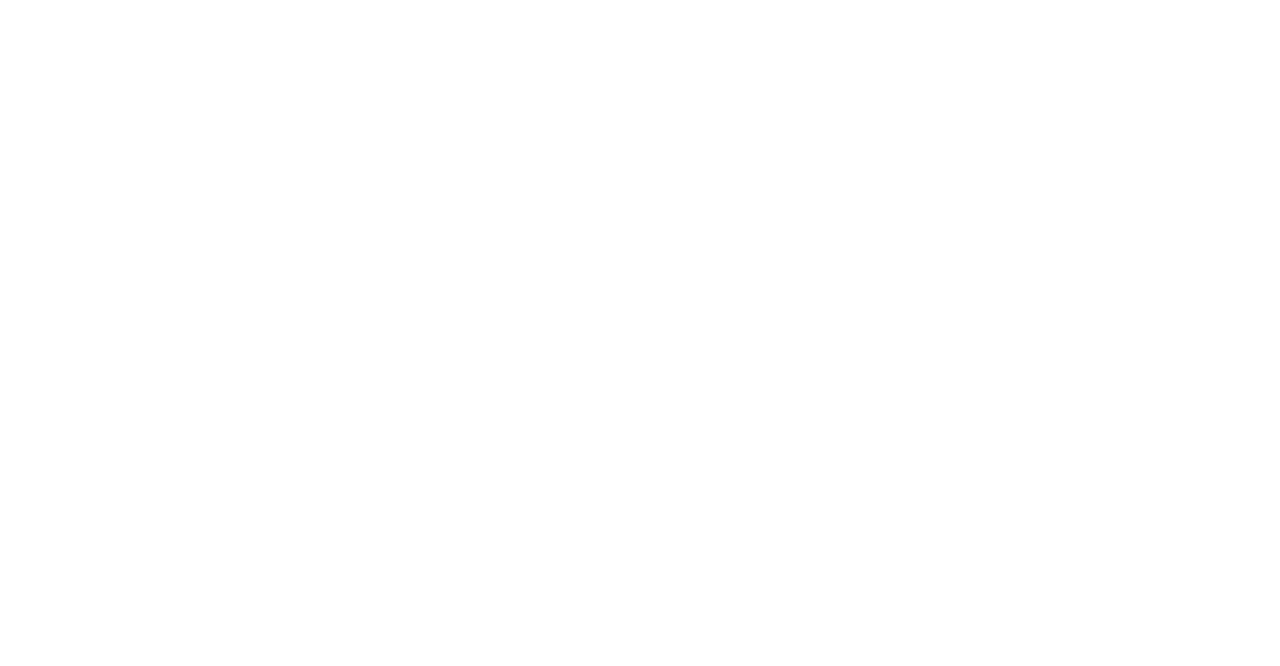
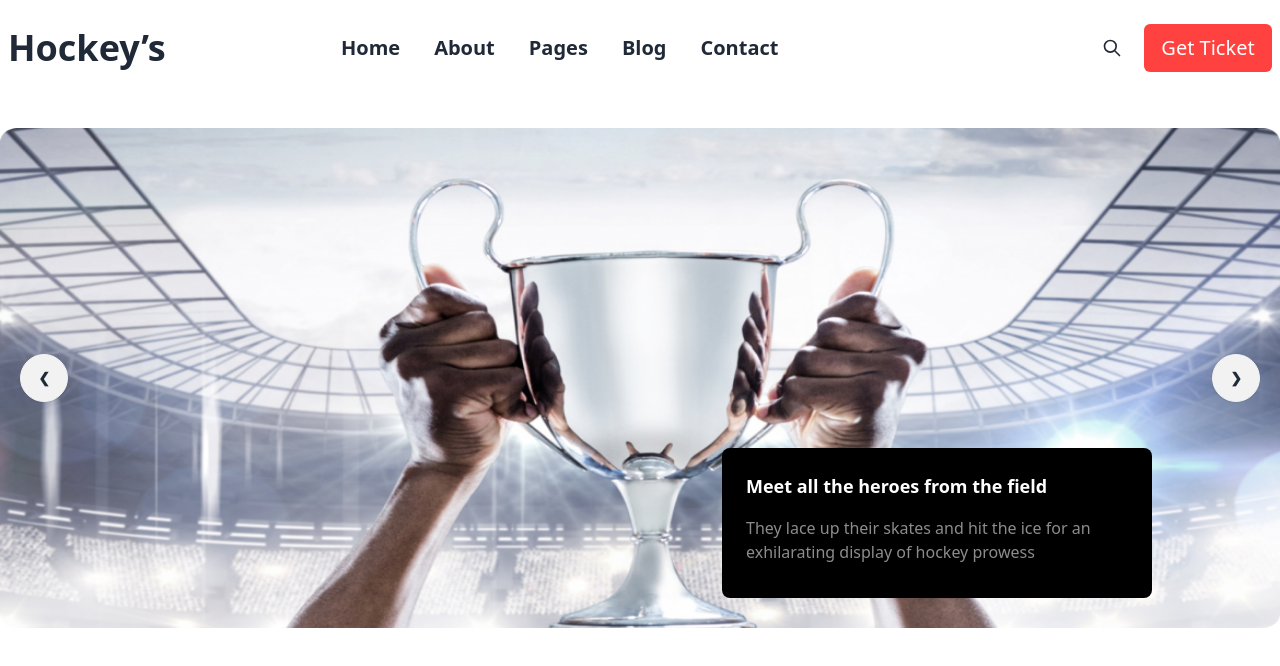
Before and after one commit to usainu969/assignment-3, a plain HTML site: page index.html in a window 1280 px wide. Drawn offline with nearby package versions, Linux system fonts and the light colour scheme.

Commit message:
header section added

```diff
--- a/index.html
+++ b/index.html
@@ -42,8 +42,71 @@
     </style>
 </head>
 <body>
-    <header>
+    <header class="container mx-auto mt-4">
+        <!-- nav section starts here -->
+        <div class="flex justify-between items-center">
+            <div class="sm:max-w-xl md:hidden lg:hidden">
+                <svg xmlns="http://www.w3.org/2000/svg" width="24" height="24" viewBox="0 0 24 24" fill="none">
+                    <path d="M3.75 6.75H20.25M3.75 12H12.5M3.75 17.25H20.25" stroke="#131318" stroke-width="1.5" stroke-linecap="round" stroke-linejoin="round"/>
+                  </svg>
+            </div>
 
+            <div class="navbar bg-base-100">
+                <div class="navbar-start">
+                  <div class="text-4xl font-extrabold">
+                    <h1>Hockey’s</h1>
+                  </div>
+                </div>
+                <div class="hidden:min-w lg:w-full md:w-full">
+                  <a class="btn btn-ghost text-xl">Home</a>
+                  <a class="btn btn-ghost text-xl">About</a>
+                  <a class="btn btn-ghost text-xl">Pages</a>
+                  <a class="btn btn-ghost text-xl">Blog</a>
+                  <a class="btn btn-ghost text-xl">Contact</a>
+                </div>
+                <div class="navbar-end space-x-2">
+                  <button class="btn btn-ghost btn-circle">
+                    <svg xmlns="http://www.w3.org/2000/svg" class="h-5 w-5" fill="none" viewBox="0 0 24 24" stroke="currentColor"><path stroke-linecap="round" stroke-linejoin="round" stroke-width="2" d="M21 21l-6-6m2-5a7 7 0 11-14 0 7 7 0 0114 0z" /></svg>
+                  </button>
+                    <div class="flex justify-center bg-[#FF4240] text-center w-32 items-center h-12 rounded-md px-4 py-1 text-xl">
+                        <button class="text-white ">Get Ticket</button>
+                    </div>
+                </div>
+              </div>
+        </div>
+        <!-- nav section ends here -->
+        <!-- banner section starts -->
+        <section class="w-auto my-12 h-[500px] object-cover flex justify-center">
+            <div class="relative sm:flex flex-row carousel w-[100%]">
+                <div id="slide1" class="carousel-item relative w-full">
+                  <img src="/Images/1.png" class="w-full" />
+                  <div class="absolute flex justify-between transform -translate-y-1/2 left-5 right-5 top-1/2">
+                    <a href="#slide4" class="btn btn-circle">❮</a>
+                    <a href="#slide2" class="btn btn-circle">❯</a>
+                  </div>
+                </div>
+                <div id="slide2" class="carousel-item relative w-full">
+                  <img src="/Images/2.png" class="w-full" />
+                  <div class="absolute flex justify-between transform -translate-y-1/2 left-5 right-5 top-1/2">
+                    <a href="#slide1" class="btn btn-circle">❮</a>
+                    <a href="#slide3" class="btn btn-circle">❯</a>
+                  </div>
+                </div>
+                <div id="slide3" class="carousel-item relative w-full">
+                  <img src="/Images/3.png" class="w-full" />
+                  <div class="absolute flex justify-between transform -translate-y-1/2 left-5 right-5 top-1/2">
+                    <a href="#slide2" class="btn btn-circle">❮</a>
+                    <a href="#slide1" class="btn btn-circle">❯</a>
+                  </div>
+                </div>
+                <div class="absolute sm:w-full w-auto h-[150px] bg-black text-white z-20 top-80 lg:right-32 lg:w-[430px] p-6 rounded-lg">
+
+                    <h3 class="text-white font-bold text-lg mb-4">Meet all the heroes from the field</h3>
+                    <p class="text-white opacity-55 pr-6"> They lace up their skates and hit the ice for an exhilarating display of hockey prowess</p>
+                </div>
+              </div>
+        </section>
+        <!-- banner section ends  -->
     </header>
     <main>
 
```
